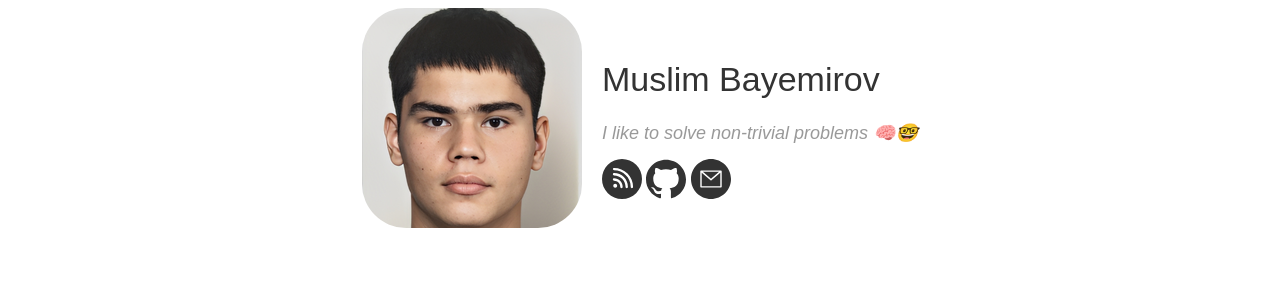
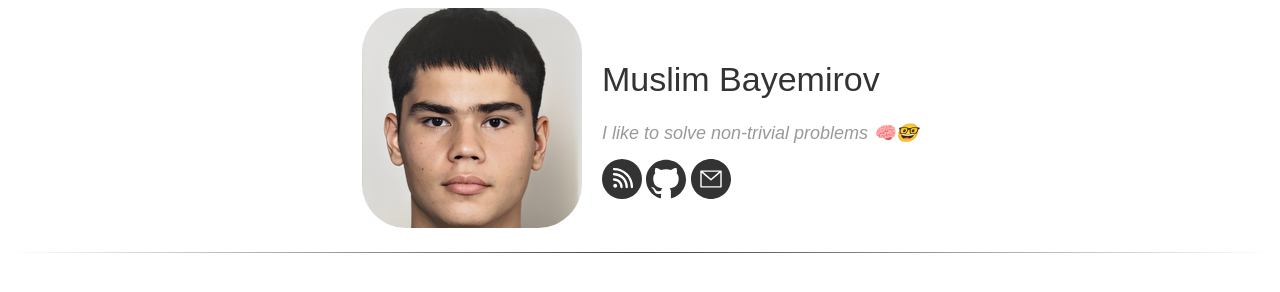
Before and after one commit to muzzaleeni/muzzaleeni-github.io, a plain HTML site: page index.html in a window 1280 px wide. Drawn offline with Linux system fonts and the light colour scheme.

Commit message:
Finish intro

```diff
--- a/index.html
+++ b/index.html
@@ -35,6 +35,7 @@
             </div>
          </div>
       </div>
+      <hr>
    </body>
    </body>
 </html>
--- a/style.css
+++ b/style.css
@@ -1,3 +1,14 @@
+hr {
+    height: 1px;
+    background-image: -webkit-linear-gradient(left, rgba(0,0,0,0), rgba(0,0,0,0.75), rgba(0,0,0,0));
+    background-image:    -moz-linear-gradient(left, rgba(0,0,0,0), rgba(0,0,0,0.75), rgba(0,0,0,0));
+    background-image:     -ms-linear-gradient(left, rgba(0,0,0,0), rgba(0,0,0,0.75), rgba(0,0,0,0));
+    background-image:      -o-linear-gradient(left, rgba(0,0,0,0), rgba(0,0,0,0.75), rgba(0,0,0,0));
+    padding: 0;
+    margin: 20px 0px 20px 0px;
+    border: 0;
+}
+
 a:-webkit-any-link{
    text-decoration:none !important;
 }
```
